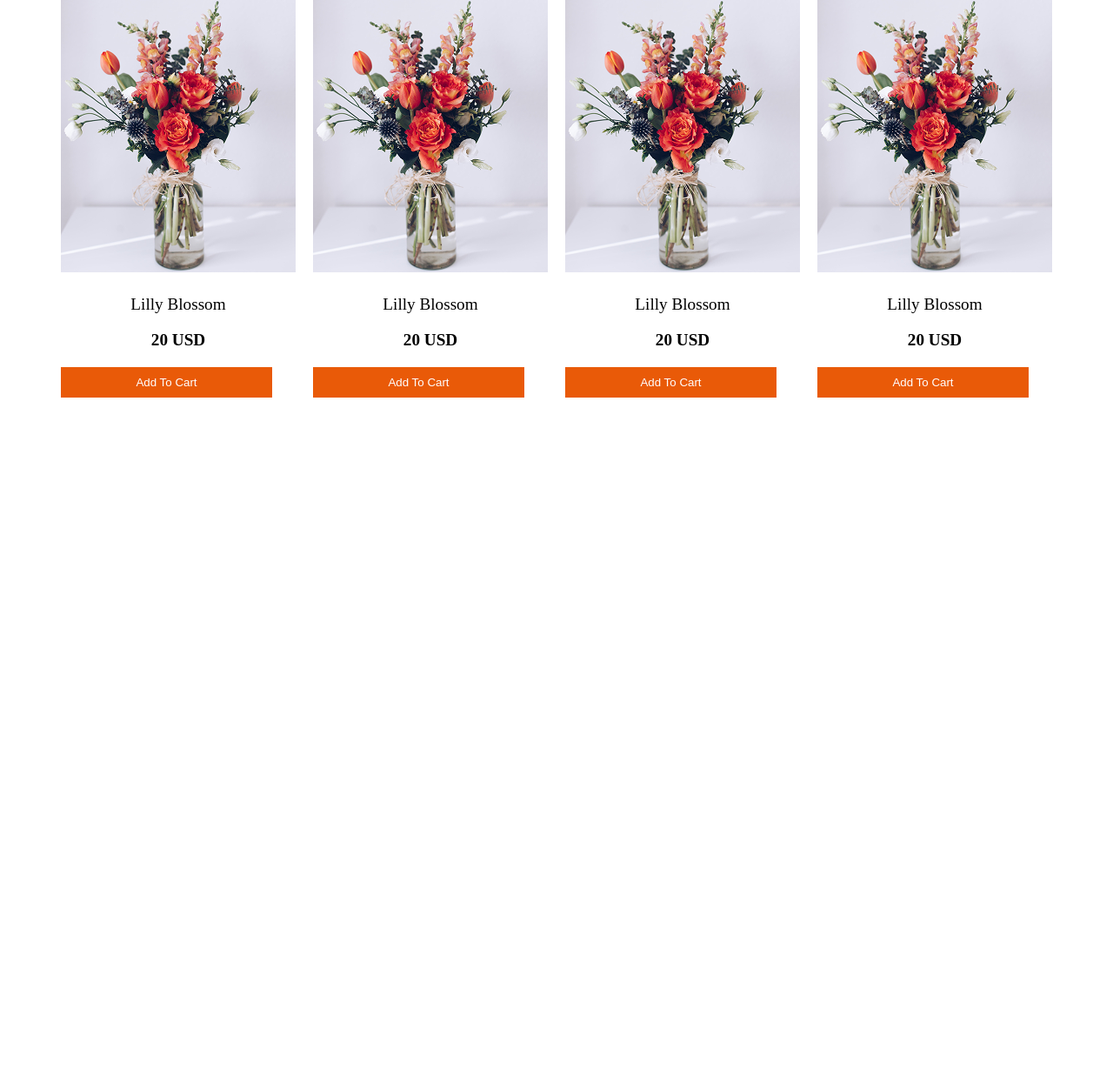
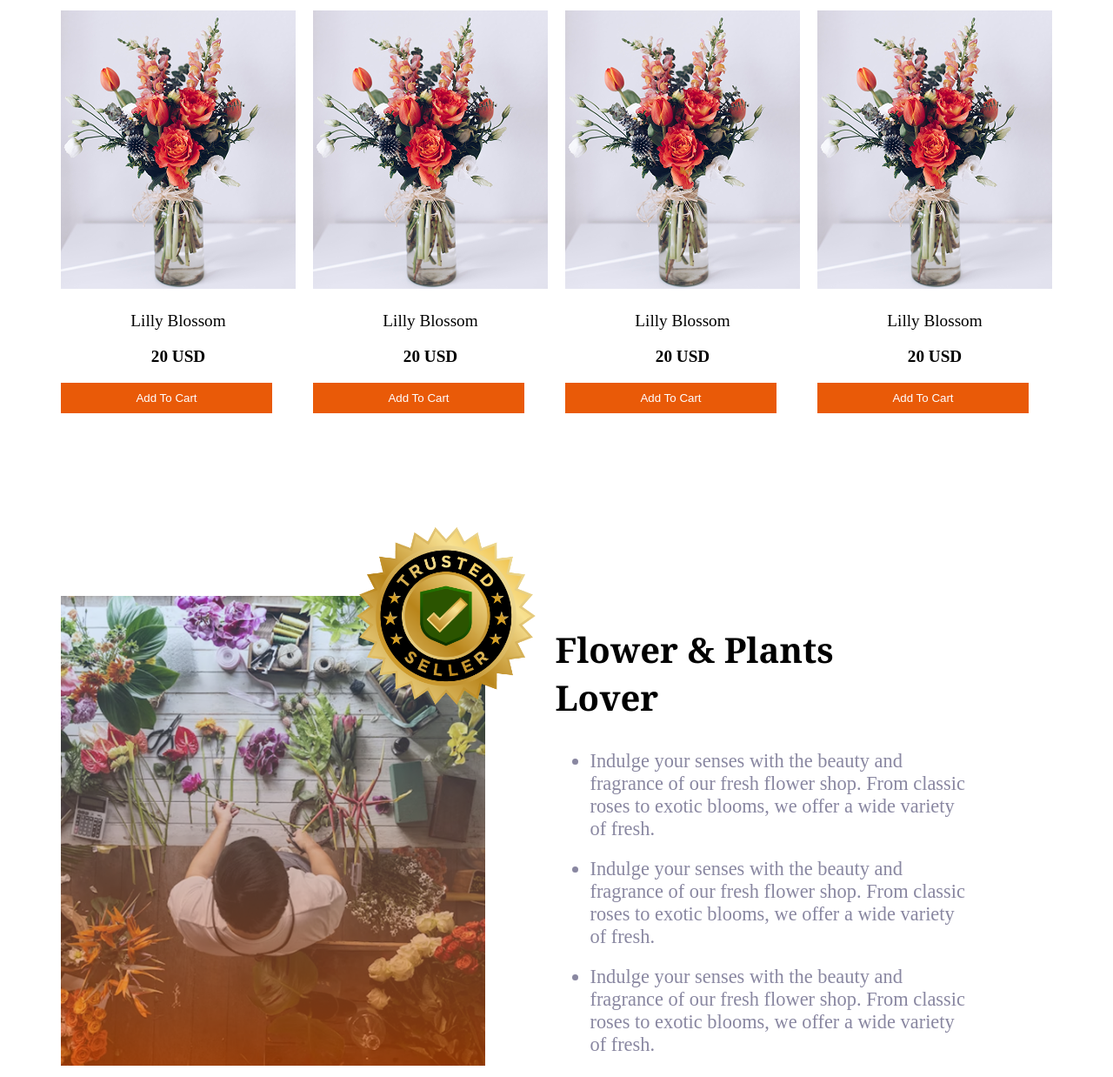
Before and after one commit to Boishakhi11/Flower-Website, a plain HTML site: page index.html in a window 1280 px wide. Shown: the part 1326-2564 px from the top of the page at 87% size. Before the commit the page ends 1791 px from the top, so only its background shows below. Drawn offline with Linux system fonts and the light colour scheme.

Commit message:
flower & plants section added

```diff
--- a/index.html
+++ b/index.html
@@ -10,6 +10,7 @@
     <link rel="stylesheet" href="style.css">
 </head>
 <body class="Inter">
+    <!--header starts-->
     <header class="header">
         <nav class="navbar display-flex">
             <img class="logo" src="./assets/logo.png" alt="logo">
@@ -29,9 +30,10 @@
         </div>
     </header>
     <main>
+        <!--our plants section starts-->
         <section class="plants">
             <div class="plants-description">
-                <h2 class="noto-serif plants-heading"> <span class="orange"> Our</span> Plants</h2>
+                <h2 class="noto-serif section-title"> <span class="orange"> Our</span> Plants</h2>
                  <p class="plants-paragraph grey">Indulge your senses with the beauty and fragrance of our fresh flower shop. From classic roses to exotic blooms, we offer a wide variety of fresh.</p>
             </div>
             <div class="flower-gallery">
@@ -93,6 +95,21 @@
             </div>
 
         </section>
+        <!--flower & Plants section starts-->
+        <section class="flower-plants display-flex">
+            <div class="image-container" >
+                <img class="badge" src="./assets/trusted-badge.png" alt="">
+                <img class="flower-store" src="./assets/flower-store.png" alt="">
+            </div>
+            <div>
+                <h2 class="section-title noto-serif flower-title">Flower & Plants <br> Lover</h2>
+                <ul>
+                    <li class="grey list-description">Indulge your senses with the beauty and <br> fragrance of our fresh flower shop. From classic <br> roses to exotic blooms, we offer a wide variety <br>of fresh.</li>
+                    <li class="grey list-description">Indulge your senses with the beauty and <br> fragrance of our fresh flower shop. From classic <br> roses to exotic blooms, we offer a wide variety <br>of fresh.</li>
+                    <li class="grey list-description">Indulge your senses with the beauty and <br> fragrance of our fresh flower shop. From classic <br> roses to exotic blooms, we offer a wide variety <br>of fresh.</li>
+                </ul>
+            </div>
+        </section>
 
     </main>
     <footer>
--- a/style.css
+++ b/style.css
@@ -42,9 +42,14 @@
 }
 
 
-.navbar, .banner, .plants {
+.navbar, .banner, .plants, .flower-plants {
   max-width: 1140px;
   margin: 0 auto;
+}
+
+.section-title {
+  font-size: 2.5rem;
+  text-align: center;
 }
 
 /*header Starts Here*/
@@ -101,10 +106,7 @@
 
 /*Our Plants section starts here*/
 
-.plants-heading{
-  font-size: 2rem;
-  text-align: center;
-}
+
 .plants-description {
   flex-direction: column;
   justify-content: center;
@@ -134,8 +136,38 @@
   font-size: 1.2rem;
 }
 
+/*flower & plants section starts*/
 
+.flower-plants {
+  margin-top: 210px;
+  gap: 5rem;
+}
 
+.flower-store {
+  max-width: 597px;
+  max-height: 540px;
+}
+
+.image-container {
+  position: relative;
+}
+
+.badge {
+  max-width: 286px;
+  max-height: 286px;
+  position: absolute;
+  left: 300px;
+  top: -120px;
+}
+
+.flower-title{
+  text-align: left;
+}
+
+.list-description {
+  font-size: 1.4rem;
+  margin-top: 1.25rem;
+}
 /*responsivness*/
 @media screen and (max-width: 576px){
   .banner {
--- /dev/null
+++ b/try/index.css
@@ -0,0 +1,14 @@
+
+
+
+
+.image {
+    position: relative;
+}
+.badge {
+    height: 246px;
+    width: 246px;
+    position: absolute;
+    left: 400px;
+    top: -100px;
+}
```
Also changed, not shown: try/index.html (added, +17 -0 lines), try/Picture/flower-store.png (added), try/Picture/trusted-badge.png (added), 4 other files.
